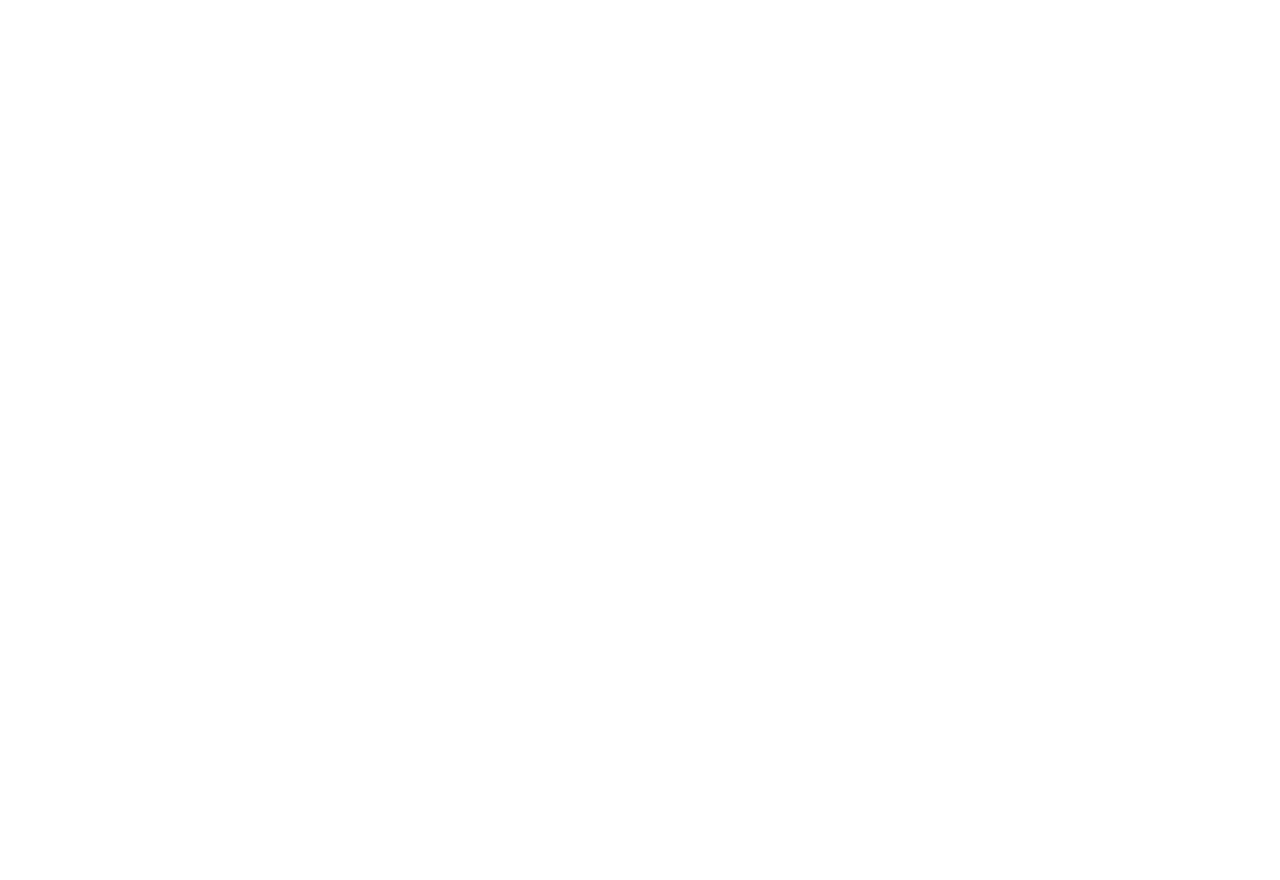
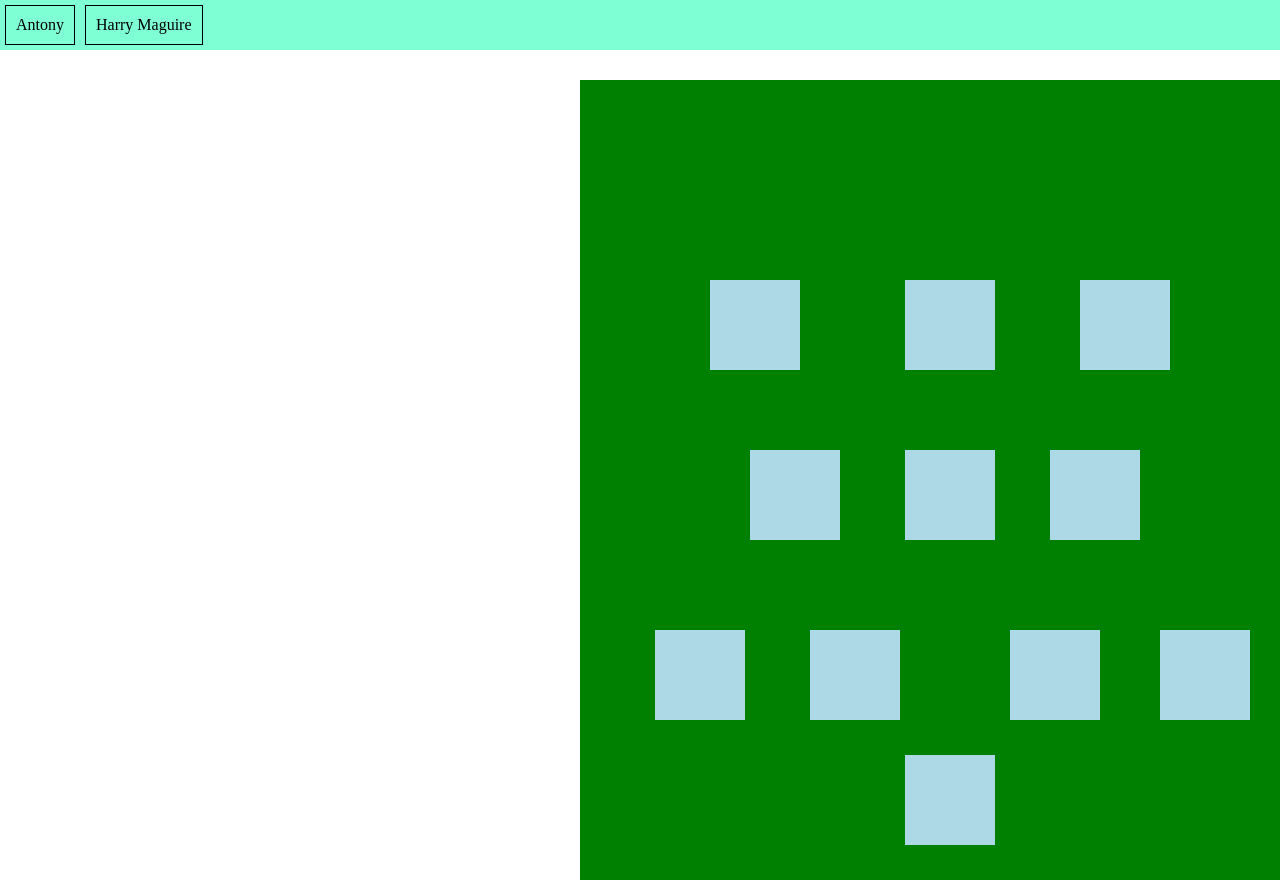
Before and after one commit to DzsozefByte/Foci, a plain HTML site: page index.html in a window 1280 px wide. Before the commit the page ends 800 px from the top, so only its background shows below. Drawn offline with Linux system fonts and the light colour scheme.

Commit message:
talan_kesz

```diff
--- a/index.html
+++ b/index.html
@@ -7,6 +7,51 @@
     <link rel="stylesheet" href="style.css">
 </head>
 <body>
+    <div id="jatekosok">
+        <div class="jatekos" draggable="true">
+            Antony
+        </div>
+        <div class="jatekos" draggable="true">
+            Harry Maguire
+        </div>
+    </div>
 
+    <div id="palya">
+
+        <div class="dropzone">
+
+        </div>
+        <div class="dropzone">
+
+        </div>
+        <div class="dropzone">
+
+        </div>
+        <div class="dropzone">
+
+        </div>
+        <div class="dropzone">
+
+        </div>
+        <div class="dropzone">
+
+        </div>
+        <div class="dropzone">
+
+        </div>
+        <div class="dropzone">
+
+        </div>
+        <div class="dropzone">
+
+        </div>
+        <div class="dropzone">
+
+        </div>
+        <div class="dropzone">
+
+        </div>
+
+    </div>
 </body>
 </html>
--- a/style.css
+++ b/style.css
@@ -0,0 +1,110 @@
+html, body {
+    height: 100%;
+    margin: 0;
+}
+#jatekosok{
+    background-color: aquamarine;
+    display: flex;
+}
+.jatekos{
+    padding: 10px;
+    border: 1px solid;
+    width: fit-content;
+    margin: 5px;
+}
+#palya{
+    background-color: green;
+    margin-top: 30px;
+    float: right;
+    width: 700px;
+    height: 800px;
+    position: relative
+}
+.dropzone:nth-child(1){
+    position: absolute;
+            top: 675px;
+            left: 325px;
+            width: 90px;
+            height: 90px;
+            background-color: lightblue;
+}
+.dropzone:nth-child(2){
+    position: absolute;
+            top: 550px;
+            left: 75px;
+            width: 90px;
+            height: 90px;
+            background-color: lightblue;
+}
+.dropzone:nth-child(3){
+    position: absolute;
+            top: 550px;
+            left: 230px;
+            width: 90px;
+            height: 90px;
+            background-color: lightblue;
+}
+.dropzone:nth-child(4){
+    position: absolute;
+            top: 550px;
+            left: 430px;
+            width: 90px;
+            height: 90px;
+            background-color: lightblue;
+}
+.dropzone:nth-child(5){
+    position: absolute;
+            top: 550px;
+            left: 580px;
+            width: 90px;
+            height: 90px;
+            background-color: lightblue;
+}
+.dropzone:nth-child(6){     /* bal-kozep*/
+    position: absolute;
+            top: 370px;
+            left: 170px;
+            width: 90px;
+            height: 90px;
+            background-color: lightblue;
+}
+.dropzone:nth-child(7){ /* kozep*/
+    position: absolute;
+            top: 370px;
+            left: 325px;
+            width: 90px;
+            height: 90px;
+            background-color: lightblue;
+}
+.dropzone:nth-child(8){ /* jobb-kozep*/
+    position: absolute;
+            top: 370px;
+            left: 470px;
+            width: 90px;
+            height: 90px;
+            background-color: lightblue;
+}
+.dropzone:nth-child(9){
+    position: absolute;
+            top: 200px;
+            left: 130px;
+            width: 90px;
+            height: 90px;
+            background-color: lightblue;
+}
+.dropzone:nth-child(10){
+    position: absolute;
+            top: 200px;
+            left: 325px;
+            width: 90px;
+            height: 90px;
+            background-color: lightblue;
+}
+.dropzone:nth-child(11){
+    position: absolute;
+            top: 200px;
+            left: 500px;
+            width: 90px;
+            height: 90px;
+            background-color: lightblue;
+}
```
